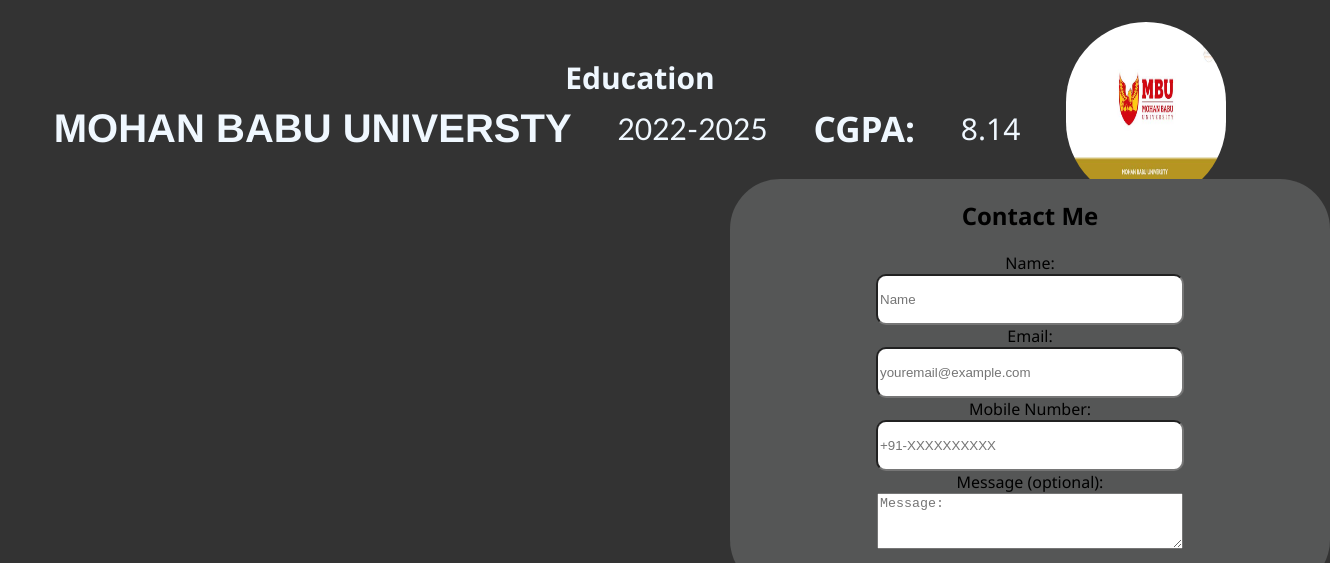
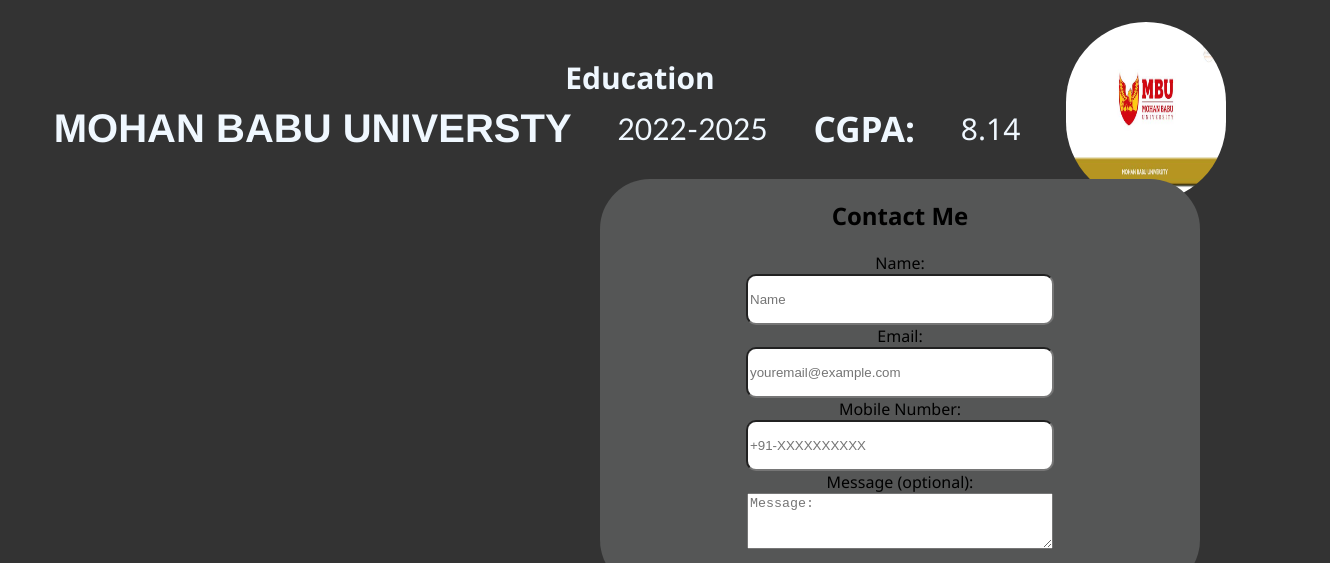
Before and after one commit to harshavardhanreddy2/PORTAFOLIO, a plain HTML site: page index.html in a window 1280 px wide. Shown: the part 721-1284 px from the top of the page, 1330 px wide, since content can reach past the window. Drawn offline with Linux system fonts and the light colour scheme.

Commit message:
Adjust contact section position in style.css

```diff
--- a/style.css
+++ b/style.css
@@ -98,7 +98,7 @@
 }
 .contact{
   position:absolute;
-  left: 730px;
+  left: 600px;
   top:900px;
   width: 600px;
   display:flex;
```
